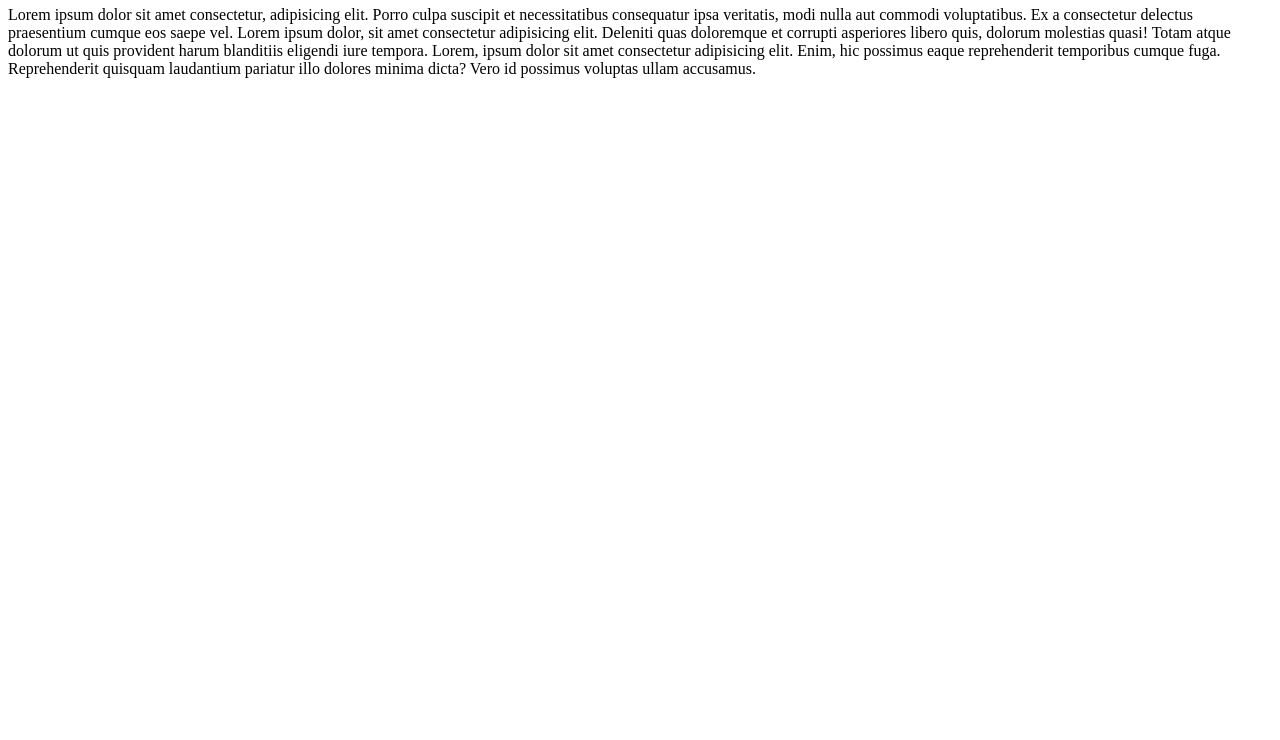
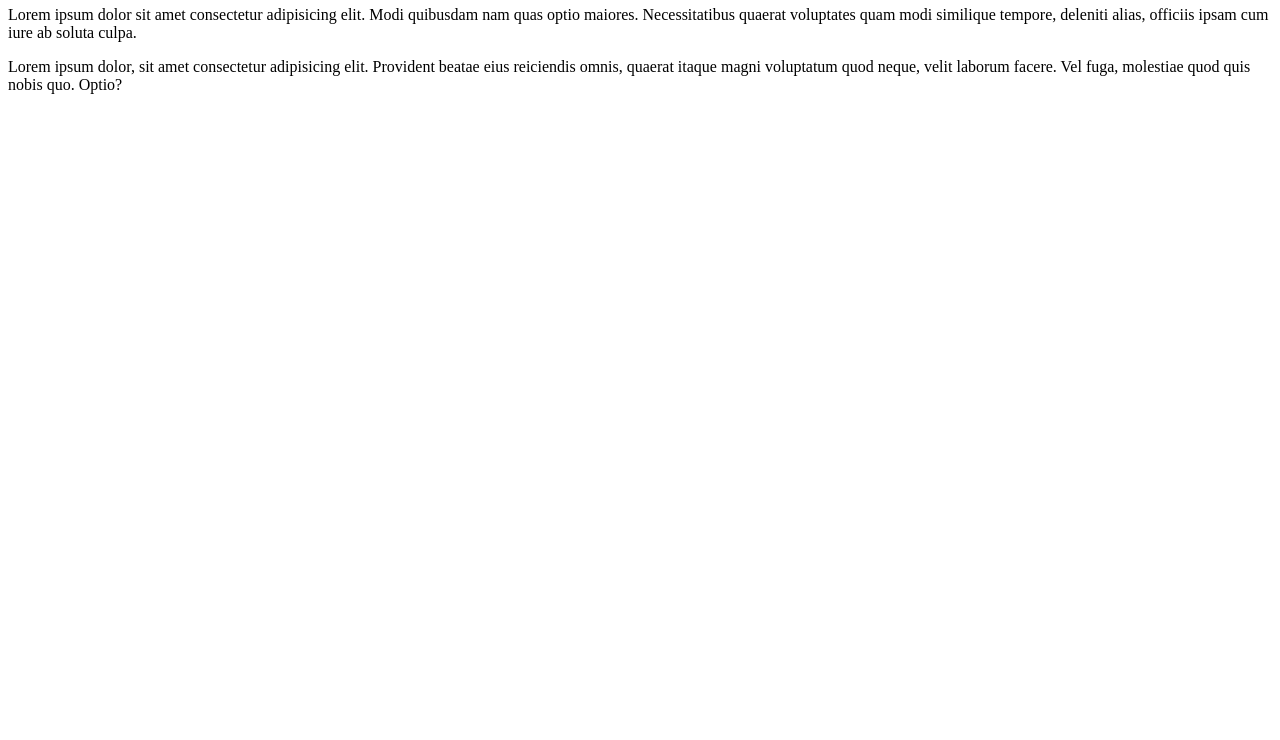
Before and after one commit to mkang2/mkang2.github.io, a plain HTML site: page index.html in a window 1280 px wide. Shown: the part 60-800 px from the top of the page. Drawn offline with Linux system fonts and the light colour scheme.

Commit message:
intialcommit

```diff
--- a/index.html
+++ b/index.html
@@ -7,9 +7,7 @@
 </head>
 <body>
     <h1>Michael Kang</h1
-        <p>Lorem ipsum dolor sit amet consectetur, adipisicing elit. Porro culpa suscipit et necessitatibus consequatur ipsa veritatis, modi nulla aut commodi voluptatibus. Ex a consectetur delectus praesentium cumque eos saepe vel.
-            Lorem ipsum dolor, sit amet consectetur adipisicing elit. Deleniti quas doloremque et corrupti asperiores libero quis, dolorum molestias quasi! Totam atque dolorum ut quis provident harum blanditiis eligendi iure tempora.
-            Lorem, ipsum dolor sit amet consectetur adipisicing elit. Enim, hic possimus eaque reprehenderit temporibus cumque fuga. Reprehenderit quisquam laudantium pariatur illo dolores minima dicta? Vero id possimus voluptas ullam accusamus.
-        </p>
+    <p>Lorem ipsum dolor sit amet consectetur adipisicing elit. Modi quibusdam nam quas optio maiores. Necessitatibus quaerat voluptates quam modi similique tempore, deleniti alias, officiis ipsam cum iure ab soluta culpa.</p>
+    <p>Lorem ipsum dolor, sit amet consectetur adipisicing elit. Provident beatae eius reiciendis omnis, quaerat itaque magni voluptatum quod neque, velit laborum facere. Vel fuga, molestiae quod quis nobis quo. Optio?</p>
 </body>
 </html>
```
